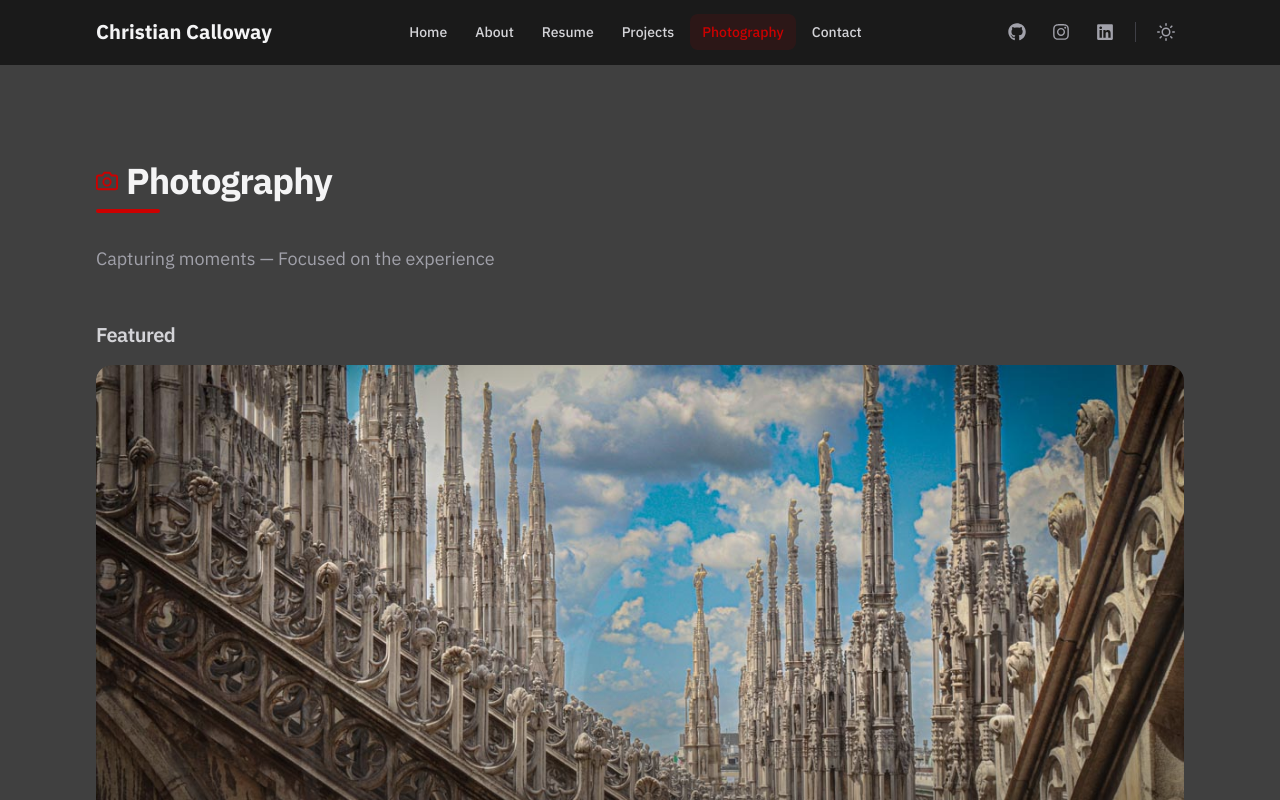
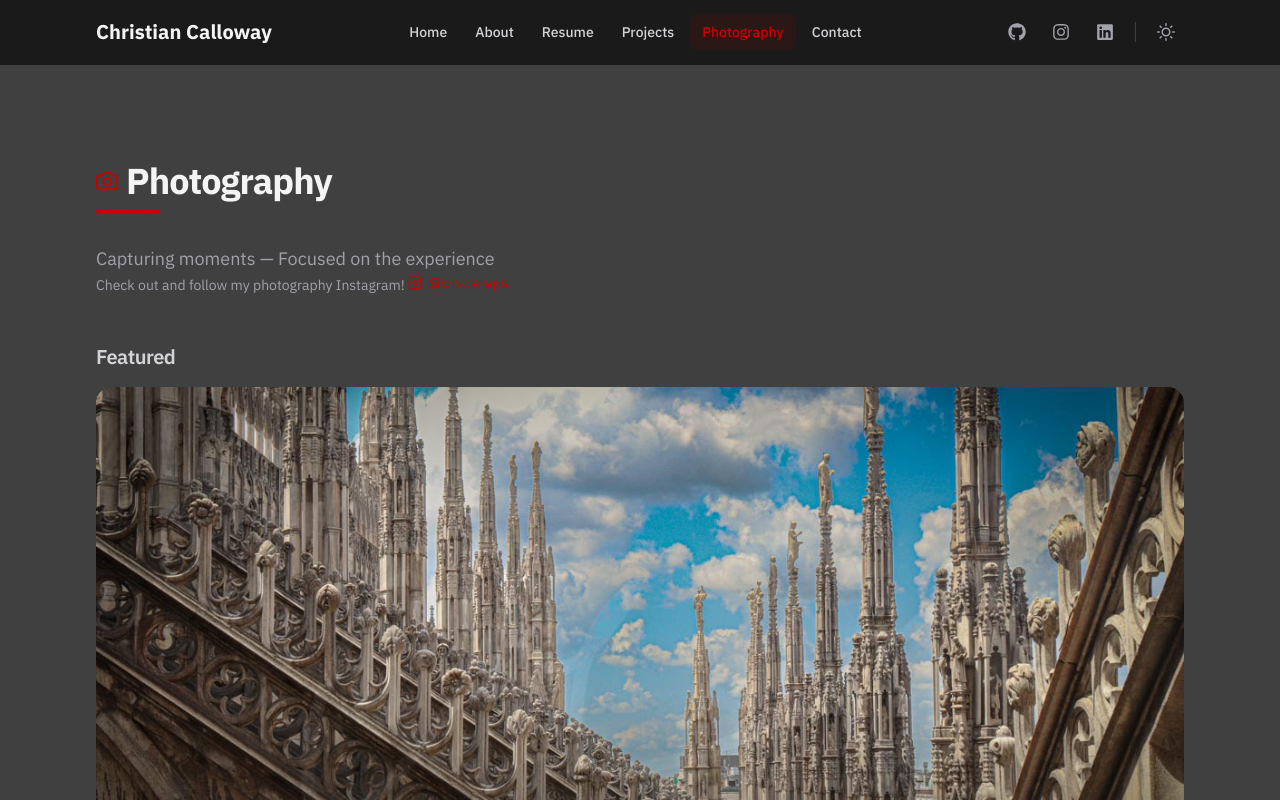
Before and after one commit to cmarqc/cmarq-web, a Next.js app: page /photography in a window 1280 px wide. Shown: the top 800 px of the page. Built offline with nearby package versions, Linux system fonts and the light colour scheme.

Commit message:
Add photography insta

```diff
--- a/app/photography/page.tsx
+++ b/app/photography/page.tsx
@@ -21,8 +21,20 @@ export default function PhotographyPage() {
             <h1 className="section-heading mb-0">Photography</h1>
           </div>
           <div className="section-divider" />
-          <p className="section-subheading max-w-2xl">
+          <p className="section-subheading max-w-2xl mb-0">
             Capturing moments — Focused on the experience
+          </p>
+          <p className="text-sm text-zinc-500 dark:text-zinc-400">
+            Check out and follow my photography Instagram!{' '}
+            <a
+              href="https://www.instagram.com/cmc.snaps"
+              target="_blank"
+              rel="noopener noreferrer"
+              className="inline-flex items-center gap-1.5 text-brand hover:underline"
+            >
+              <FiInstagram size={14} />
+              @cmc.snaps
+            </a>
           </p>
         </div>
 
@@ -62,6 +74,15 @@ export default function PhotographyPage() {
                 All photos are available as high-quality prints in a variety of sizes and finishes.
                 Reach out through the contact form for pricing, sizing options, and shipping details.
               </p>
+              <a
+                href="https://www.instagram.com/cmc.snaps"
+                target="_blank"
+                rel="noopener noreferrer"
+                className="inline-flex items-center gap-1.5 mt-2 text-sm text-brand hover:underline"
+              >
+                <FiInstagram size={13} />
+                Follow @cmc.snaps for more
+              </a>
             </div>
           </div>
         </section>
```
